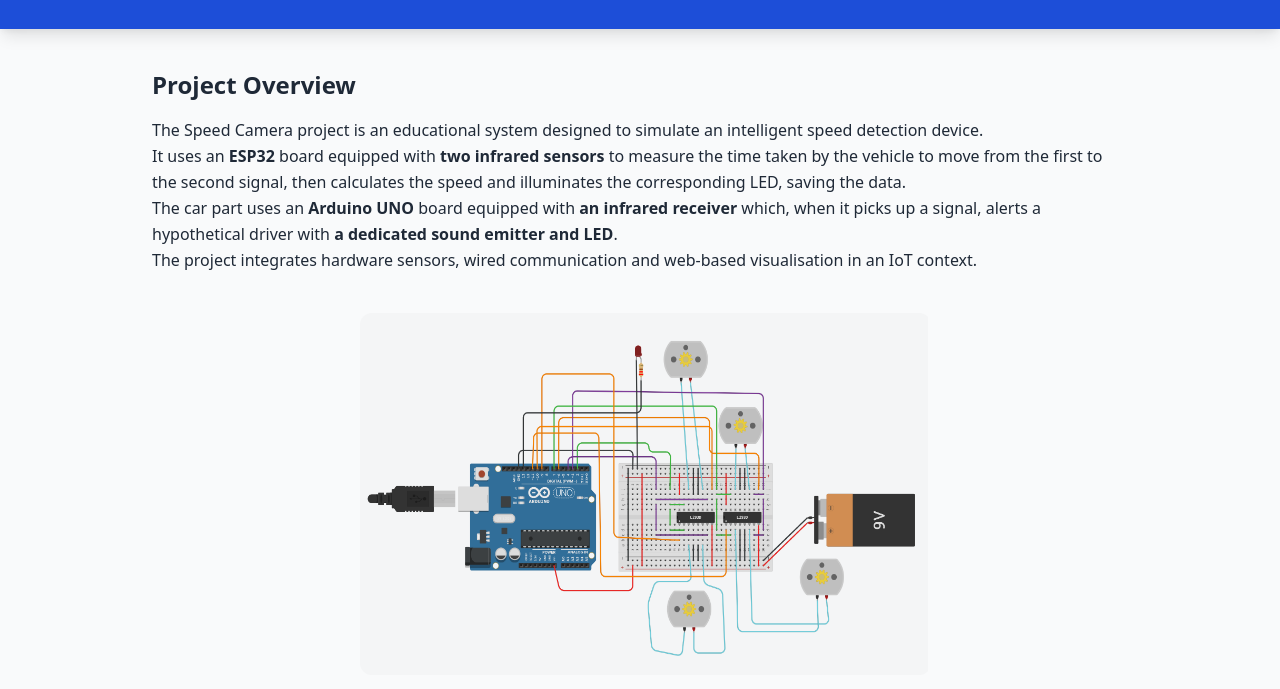
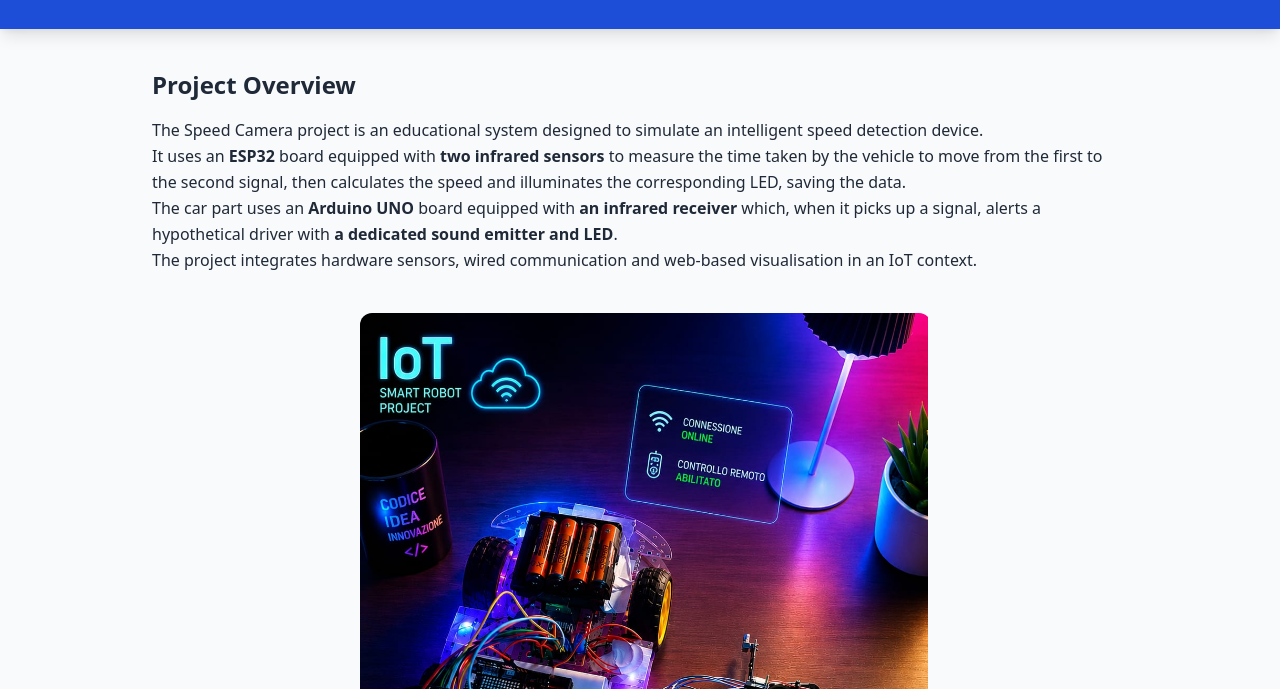
Before and after one commit to AndreaDeCao/IoT_project, a website: page src/web_server/public/index.html in a window 1280 px wide. Shown: the part 111-800 px from the top of the page. Drawn offline with nearby package versions, Linux system fonts and the light colour scheme.

Commit message:
add new image

```diff
--- a/src/web_server/public/index.html
+++ b/src/web_server/public/index.html
@@ -43,7 +43,7 @@
 
     <div id="slider-container" class="w-full max-w-xl mx-auto relative overflow-hidden mt-10">
       <div id="slider" class="flex space-x-4 transition-transform duration-500 px-2">
-        <img src="images/Schematica_motori.png" class="w-4/5 flex-shrink-0 rounded-xl">
+        <img src="images/immagine_copertina.jpeg" class="w-4/5 flex-shrink-0 rounded-xl">
         <img src="images/testing.png" class="w-4/5 flex-shrink-0 rounded-xl">
         <img src="images/Schematica_motori_2.png" class="w-4/5 flex-shrink-0 rounded-xl">
       </div>
```
Also changed, not shown: src/web_server/public/images/immagine_copertina.jpeg (added).
